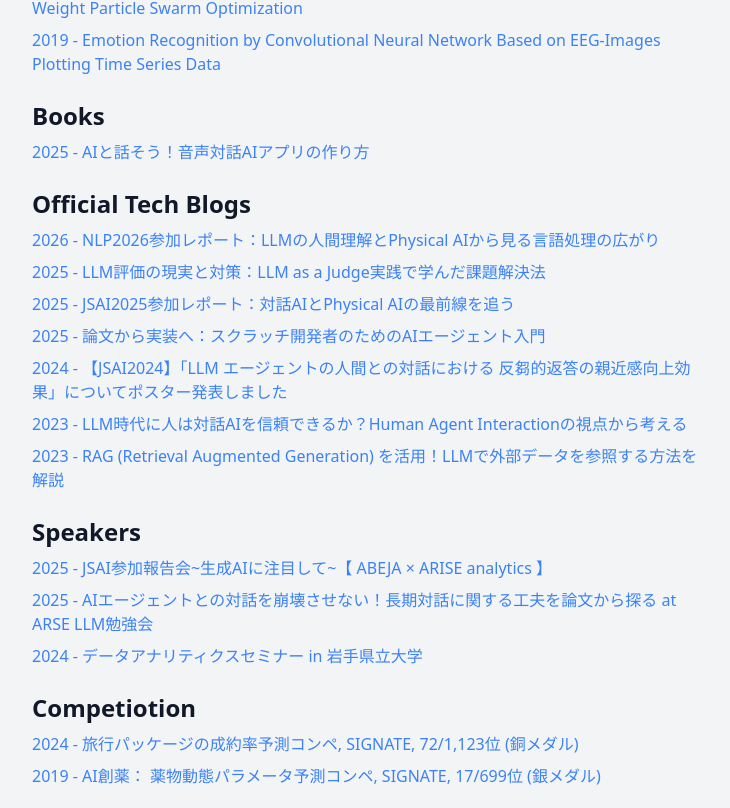
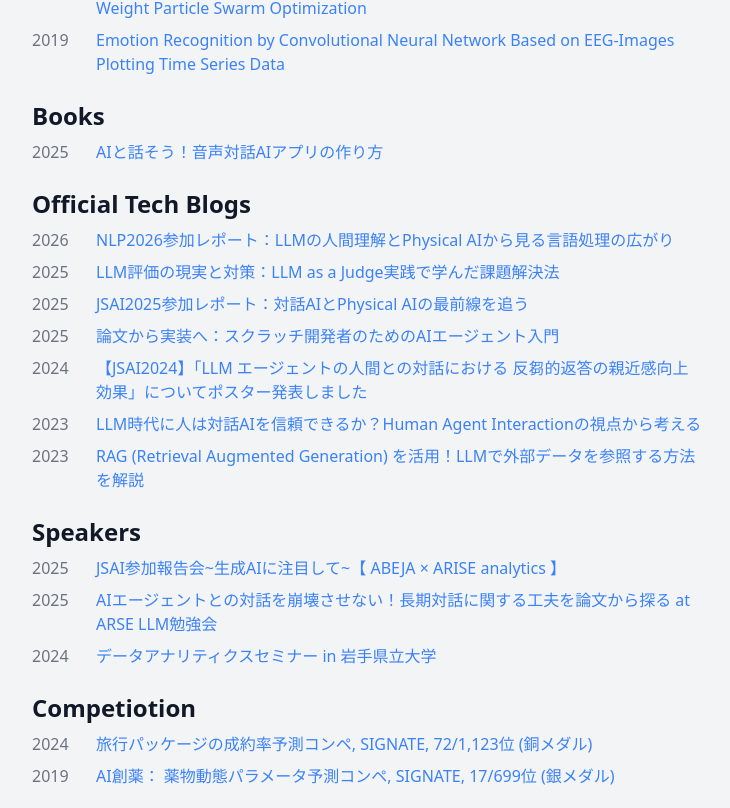
Before and after one commit to ta-seri/serizawa-portfolio, a Next.js app in the folder portfolio-site/: page /works in a window 1280 px wide. Shown: the part 252-1060 px from the top of the page, without its empty margins (272-1002 px from the left). Built offline with nearby package versions, Linux system fonts and the light colour scheme.

Commit message:
年を別カラムに変更

```diff
--- a/portfolio-site/src/pages/works.js
+++ b/portfolio-site/src/pages/works.js
@@ -1,39 +1,52 @@
 export default function Works() {
     const works = {
       techBlogs: [
-        { title: "2026 - NLP2026参加レポート：LLMの人間理解とPhysical AIから見る言語処理の広がり", url: "https://www.ariseanalytics.com/tech-info/20260327" },
-        { title: "2025 - LLM評価の現実と対策：LLM as a Judge実践で学んだ課題解決法", url: "https://www.ariseanalytics.com/tech-info/20250923" },
-        { title: "2025 - JSAI2025参加レポート：対話AIとPhysical AIの最前線を追う", url: "https://www.ariseanalytics.com/tech-info/20250613" },
-        { title: "2025 - 論文から実装へ：スクラッチ開発者のためのAIエージェント入門", url: "https://www.ariseanalytics.com/activities/report/20250121/" },
-        { title: "2024 - 【JSAI2024】「LLM エージェントの人間との対話における 反芻的返答の親近感向上効果」についてポスター発表しました", url: "https://www.ariseanalytics.com/activities/report/20240619/" },
-        { title: "2023 - LLM時代に人は対話AIを信頼できるか？Human Agent Interactionの視点から考える", url: "https://www.ariseanalytics.com/activities/report/20230920-2/" },
-        { title: "2023 - RAG (Retrieval Augmented Generation) を活用！LLMで外部データを参照する方法を解説", url: "https://www.ariseanalytics.com/activities/report/20230818-2/" },
+        { year: "2026", title: "NLP2026参加レポート：LLMの人間理解とPhysical AIから見る言語処理の広がり", url: "https://www.ariseanalytics.com/tech-info/20260327" },
+        { year: "2025", title: "LLM評価の現実と対策：LLM as a Judge実践で学んだ課題解決法", url: "https://www.ariseanalytics.com/tech-info/20250923" },
+        { year: "2025", title: "JSAI2025参加レポート：対話AIとPhysical AIの最前線を追う", url: "https://www.ariseanalytics.com/tech-info/20250613" },
+        { year: "2025", title: "論文から実装へ：スクラッチ開発者のためのAIエージェント入門", url: "https://www.ariseanalytics.com/activities/report/20250121/" },
+        { year: "2024", title: "【JSAI2024】「LLM エージェントの人間との対話における 反芻的返答の親近感向上効果」についてポスター発表しました", url: "https://www.ariseanalytics.com/activities/report/20240619/" },
+        { year: "2023", title: "LLM時代に人は対話AIを信頼できるか？Human Agent Interactionの視点から考える", url: "https://www.ariseanalytics.com/activities/report/20230920-2/" },
+        { year: "2023", title: "RAG (Retrieval Augmented Generation) を活用！LLMで外部データを参照する方法を解説", url: "https://www.ariseanalytics.com/activities/report/20230818-2/" },
       ],
       blogs: [
         { title: "Qiita", url: "https://qiita.com/t_serizawa" },
         { title: "Zenn", url: "https://zenn.dev/seri_datasci" },
       ],
       papers: [
-        { title: "2024 - LLMエージェントの人間との対話における反芻的返答の親近感向上効果", url: "https://www.jstage.jst.go.jp/article/pjsai/JSAI2024/0/JSAI2024_3Xin255/_article/-char/ja" },
-        { title: "2022 - Optimization of Convolutional Neural Network Using the Linearly Decreasing Weight Particle Swarm Optimization", url: "https://www.jstage.jst.go.jp/article/pjsai/JSAI2022/0/JSAI2022_2S4IS2b03/_article/-char/ja/" },
-        { title: "2019 - Emotion Recognition by Convolutional Neural Network Based on EEG-Images Plotting Time Series Data", url: "https://ebooks.iospress.nl/volumearticle/52677" },
+        { year: "2024", title: "LLMエージェントの人間との対話における反芻的返答の親近感向上効果", url: "https://www.jstage.jst.go.jp/article/pjsai/JSAI2024/0/JSAI2024_3Xin255/_article/-char/ja" },
+        { year: "2022", title: "Optimization of Convolutional Neural Network Using the Linearly Decreasing Weight Particle Swarm Optimization", url: "https://www.jstage.jst.go.jp/article/pjsai/JSAI2022/0/JSAI2022_2S4IS2b03/_article/-char/ja/" },
+        { year: "2019", title: "Emotion Recognition by Convolutional Neural Network Based on EEG-Images Plotting Time Series Data", url: "https://ebooks.iospress.nl/volumearticle/52677" },
       ],
       competition: [
-        { title: "2024 - 旅行パッケージの成約率予測コンペ, SIGNATE, 72/1,123位 (銅メダル)", url: "https://user.competition.signate.jp/ja/competition/detail/?competition=17002dd84863499e90815a7c5ef2ee21" },
-        { title: "2019 - AI創薬： 薬物動態パラメータ予測コンペ, SIGNATE, 17/699位 (銀メダル)", url: "https://user.competition.signate.jp/ja/competition/detail/?competition=252d4bf7dcb244d693979ac9cdd43fc3"},
+        { year: "2024", title: "旅行パッケージの成約率予測コンペ, SIGNATE, 72/1,123位 (銅メダル)", url: "https://user.competition.signate.jp/ja/competition/detail/?competition=17002dd84863499e90815a7c5ef2ee21" },
+        { year: "2019", title: "AI創薬： 薬物動態パラメータ予測コンペ, SIGNATE, 17/699位 (銀メダル)", url: "https://user.competition.signate.jp/ja/competition/detail/?competition=252d4bf7dcb244d693979ac9cdd43fc3" },
       ],
       books: [
-        { title: "2025 - AIと話そう！音声対話AIアプリの作り方", url: "https://techbookfest.org/product/mccChq68eRYX4kkHEEQb24?productVariantID=nzzs926HiCyHBWVTh94a8H" },
+        { year: "2025", title: "AIと話そう！音声対話AIアプリの作り方", url: "https://techbookfest.org/product/mccChq68eRYX4kkHEEQb24?productVariantID=nzzs926HiCyHBWVTh94a8H" },
       ],
       speakers: [
-        { title: "2025 - JSAI参加報告会~生成AIに注目して~【 ABEJA × ARISE analytics 】", url: "https://ariseanalytics.connpass.com/event/355827/"},
-        { title: "2025 - AIエージェントとの対話を崩壊させない！長期対話に関する工夫を論文から探る at ARSE LLM勉強会", url: "https://ariseanalytics.connpass.com/event/346077/" },
-        { title: "2024 - データアナリティクスセミナー in 岩手県立大学", url: "https://note.ariseanalytics.com/n/nf8b8cf6f7b26" },
+        { year: "2025", title: "JSAI参加報告会~生成AIに注目して~【 ABEJA × ARISE analytics 】", url: "https://ariseanalytics.connpass.com/event/355827/" },
+        { year: "2025", title: "AIエージェントとの対話を崩壊させない！長期対話に関する工夫を論文から探る at ARSE LLM勉強会", url: "https://ariseanalytics.connpass.com/event/346077/" },
+        { year: "2024", title: "データアナリティクスセミナー in 岩手県立大学", url: "https://note.ariseanalytics.com/n/nf8b8cf6f7b26" },
       ],
       other: [
-        { title: "(運営) LLM勉強会, 2024~", url: "https://connpass.com/user/ariseanalytics/open/" },
+        { year: "2024~", title: "(運営) LLM勉強会", url: "https://connpass.com/user/ariseanalytics/open/" },
       ],
     };
+
+    const WorkList = ({ items }) => (
+      <ul className="mt-2 space-y-2">
+        {items.map((work, index) => (
+          <li key={index} className="flex gap-4">
+            <span className="text-gray-500 shrink-0 w-12">{work.year}</span>
+            <a href={work.url} target="_blank" rel="noopener noreferrer" className="text-blue-500 hover:underline">
+              {work.title}
+            </a>
+          </li>
+        ))}
+      </ul>
+    );
 
     return (
       <div className="min-h-screen bg-gray-100 text-gray-900 p-8 flex flex-col items-center justify-center">
@@ -45,71 +58,31 @@ export default function Works() {
             {/* 論文 */}
             <div>
               <h2 className="text-2xl font-semibold">Papers</h2>
-              <ul className="mt-2 space-y-2">
-                {works.papers.map((work, index) => (
-                  <li key={index}>
-                    <a href={work.url} target="_blank" rel="noopener noreferrer" className="text-blue-500 hover:underline">
-                      {work.title}
-                    </a>
-                  </li>
-                ))}
-              </ul>
+              <WorkList items={works.papers} />
             </div>
 
             {/* 書籍 */}
             <div>
               <h2 className="text-2xl font-semibold">Books</h2>
-              <ul className="mt-2 space-y-2">
-                {works.books.map((work, index) => (
-                  <li key={index}>
-                    <a href={work.url} target="_blank" rel="noopener noreferrer" className="text-blue-500 hover:underline">
-                      {work.title}
-                    </a>
-                  </li>
-                ))}
-              </ul>
+              <WorkList items={works.books} />
             </div>
 
             {/* テックブログ */}
             <div>
               <h2 className="text-2xl font-semibold">Official Tech Blogs</h2>
-              <ul className="mt-2 space-y-2">
-                {works.techBlogs.map((work, index) => (
-                  <li key={index}>
-                    <a href={work.url} target="_blank" rel="noopener noreferrer" className="text-blue-500 hover:underline">
-                      {work.title}
-                    </a>
-                  </li>
-                ))}
-              </ul>
+              <WorkList items={works.techBlogs} />
             </div>
 
             {/* 登壇 */}
             <div>
               <h2 className="text-2xl font-semibold">Speakers</h2>
-              <ul className="mt-2 space-y-2">
-                {works.speakers.map((work, index) => (
-                  <li key={index}>
-                    <a href={work.url} target="_blank" rel="noopener noreferrer" className="text-blue-500 hover:underline">
-                      {work.title}
-                    </a>
-                  </li>
-                ))}
-              </ul>
+              <WorkList items={works.speakers} />
             </div>
 
             {/* Competiotion */}
             <div>
               <h2 className="text-2xl font-semibold">Competiotion</h2>
-              <ul className="mt-2 space-y-2">
-                {works.competition.map((work, index) => (
-                  <li key={index}>
-                    <a href={work.url} target="_blank" rel="noopener noreferrer" className="text-blue-500 hover:underline">
-                      {work.title}
-                    </a>
-                  </li>
-                ))}
-              </ul>
+              <WorkList items={works.competition} />
             </div>
 
             {/* Blogs (カードデザイン) */}
@@ -133,15 +106,7 @@ export default function Works() {
             {/* その他
             <div>
               <h2 className="text-2xl font-semibold">Others</h2>
-              <ul className="mt-2 space-y-2">
-                {works.other.map((work, index) => (
-                  <li key={index}>
-                    <a href={work.url} target="_blank" rel="noopener noreferrer" className="text-blue-500 hover:underline">
-                      {work.title}
-                    </a>
-                  </li>
-                ))}
-              </ul>
+              <WorkList items={works.other} />
             </div> */}
           </div>
 
```
